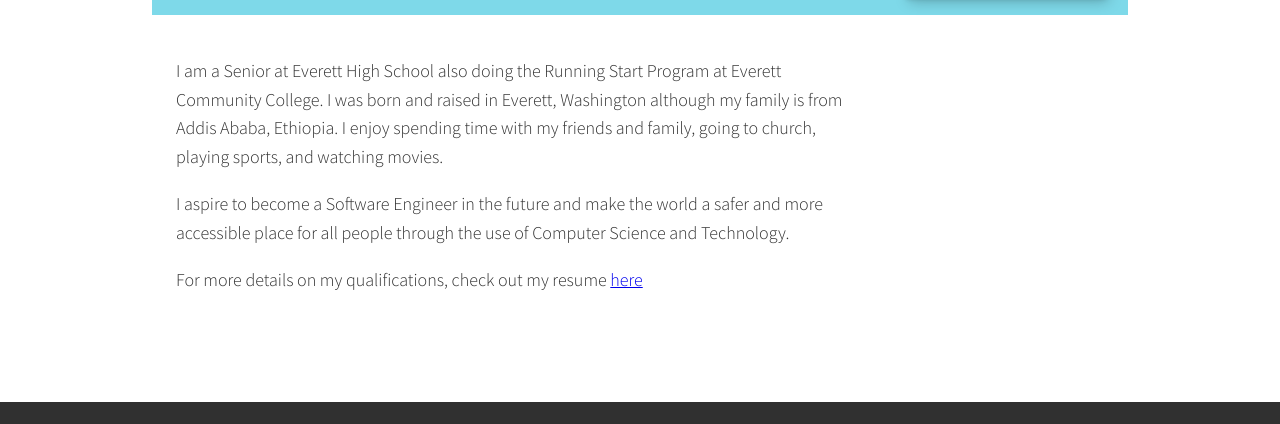
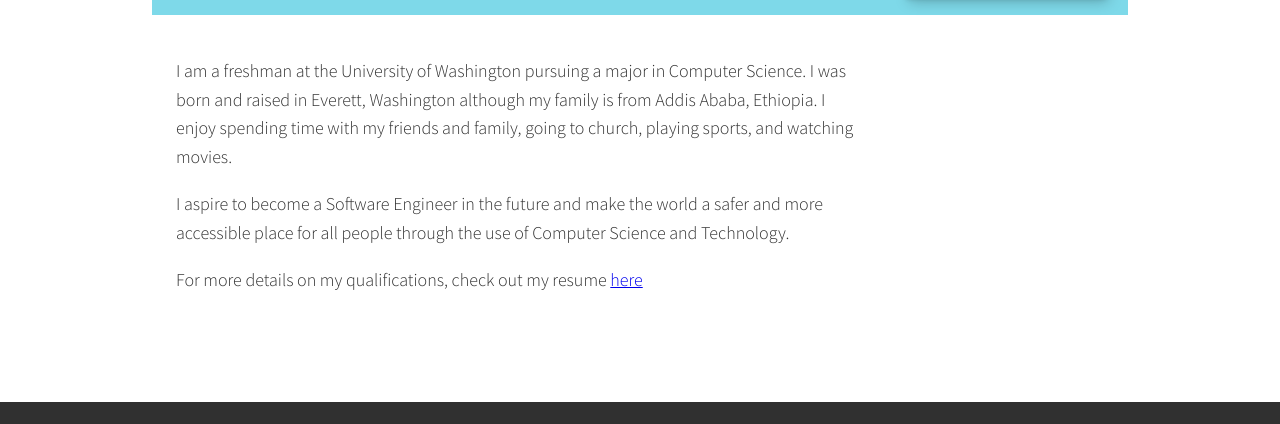
Before and after one commit to Danielb232/danielb232.github.io, a plain HTML site: page index.html in a window 1280 px wide. Shown: the part 673-1097 px from the top of the page. Drawn offline with nearby package versions, Linux system fonts and the light colour scheme.

Commit message:
update bio and images

```diff
--- a/index.html
+++ b/index.html
@@ -46,8 +46,7 @@
            <p class="section__subtitle section__subtitle--about">Aspiring Software Engineer based out of Everett, WA</p>
 
            <div class="about-me__body">
-                <p> I am a Senior at Everett High School also doing the Running Start Program
-                    at Everett Community College. I was born and raised in Everett, Washington
+                <p> I am a freshman at the University of Washington pursuing a major in Computer Science. I was born and raised in Everett, Washington
                     although my family is from Addis Ababa, Ethiopia. I enjoy spending time
                     with my friends and family, going to church, playing sports, and watching
                     movies. </p>
```
